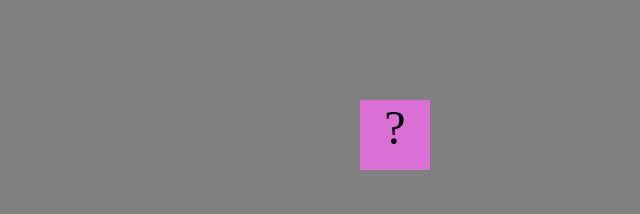
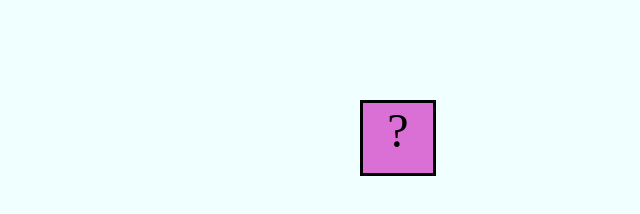
Before and after one commit to SandroRRamos/SandroRRamos, a plain HTML site: page projects/bouncing-box/index.html in a window 1280 px wide. Shown: the whole page, without its empty margins (640-1280 px from the left). Drawn offline with Linux system fonts and the light colour scheme.

```diff
--- a/projects/bouncing-box/index.html
+++ b/projects/bouncing-box/index.html
@@ -9,6 +9,8 @@
 			width: 70px;
 			height: 70px;
 			background-color: orchid;
+			border-style: solid;
+			border-color: black;
 			font-size: 300%;
 			text-align: center;
 			display: block;
@@ -18,7 +20,7 @@
 		}
 		.board{
 			height: 100vh;
-			background-color: grey;
+			background-color: azure;
 		}
 	</style>
 	<!-- 	<script src="//cdnjs.cloudflare.com/ajax/libs/jquery/2.1.1/jquery.min.js"></script> -->
```
